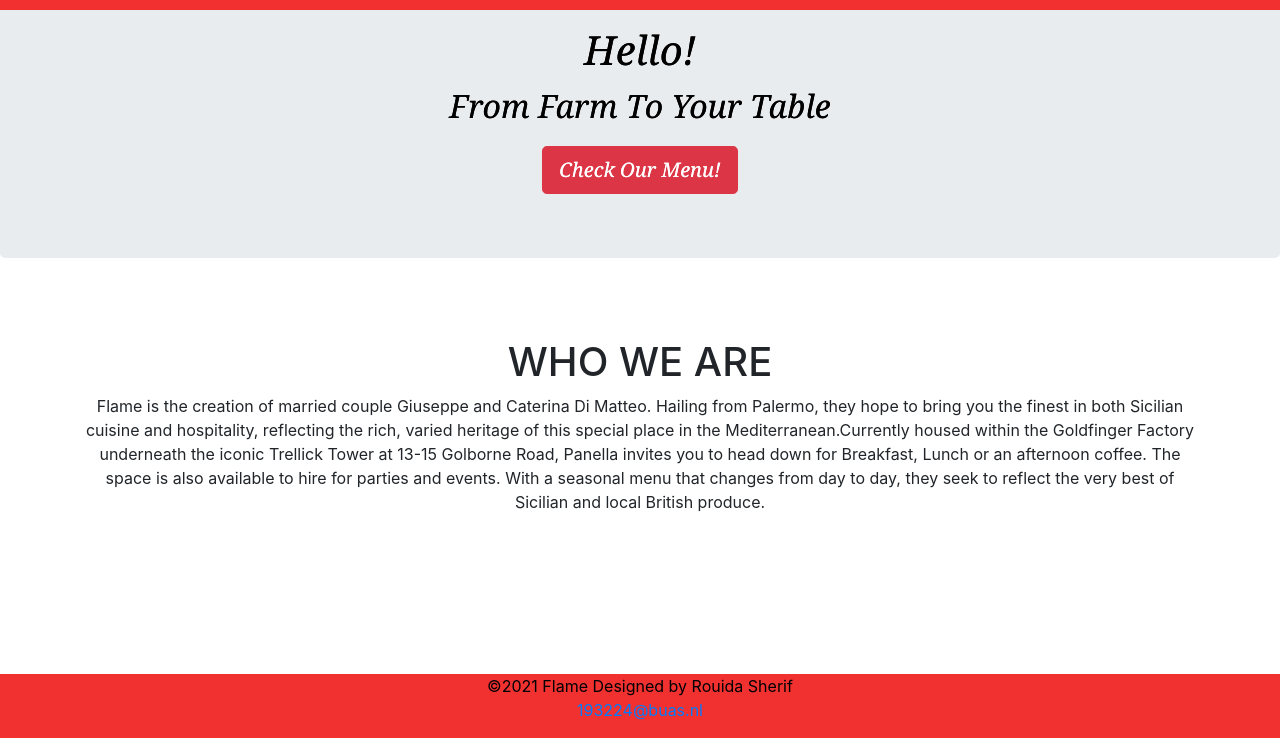
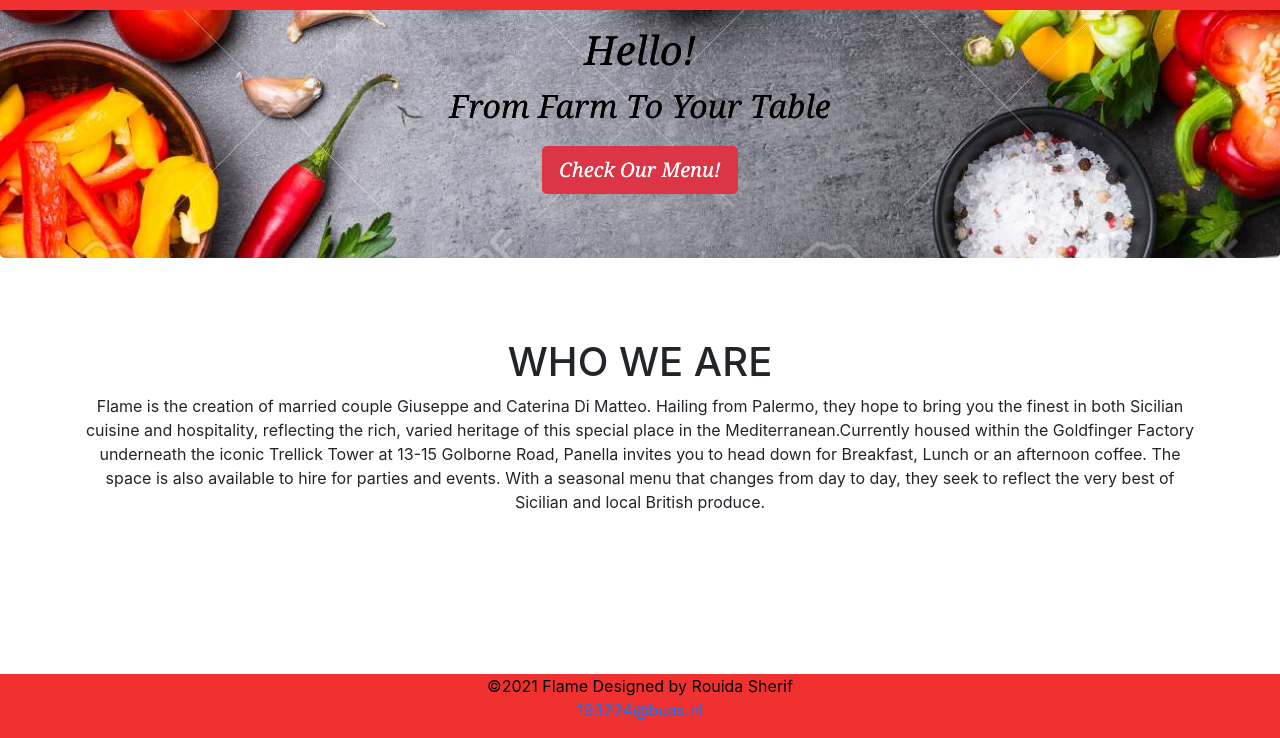
Before and after one commit to Rouida/PRJ3-chapter-5, a plain HTML site: page index.html in a window 1280 px wide. Shown: the part 62-800 px from the top of the page. Drawn offline with Linux system fonts and the light colour scheme.

Commit message:
banner added

```diff
--- a/css/flamestyles.css
+++ b/css/flamestyles.css
@@ -36,7 +36,7 @@
 #jumbtron1 {
 
     text-align: center;
-  background-image: url("file:///Macintosh%20HD/Users/rouidasherif/Desktop/IMEM/Year%202/Projects/PRJ%204%20/GitHub/PRJ3-chapter-5/images/homepage.jpg");
+  background-image: url("../images/homepage.jpg");
     font-family: Cambria, "Hoefler Text", "Liberation Serif", Times, "Times New Roman", serif;
     color: #000000;
     font-style: oblique;
```
